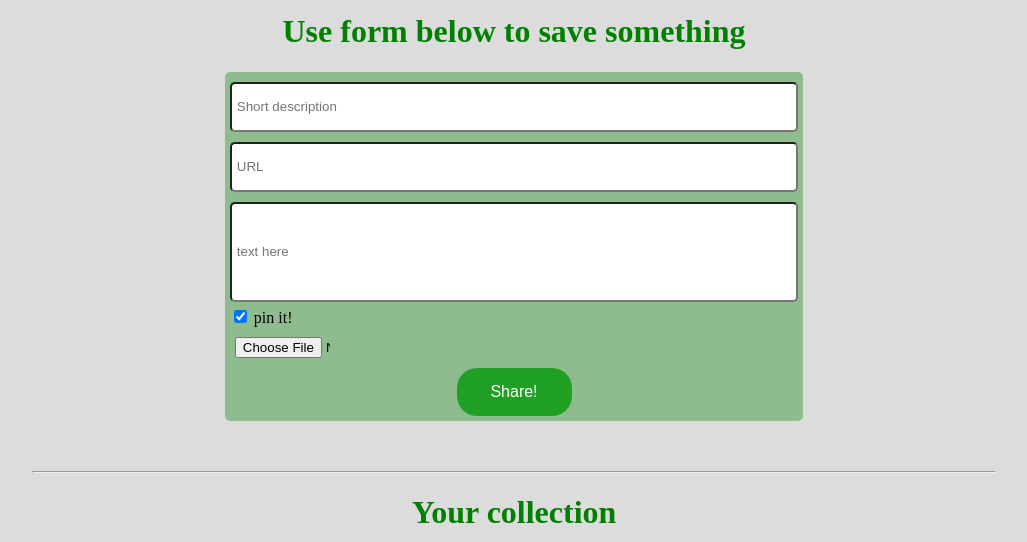
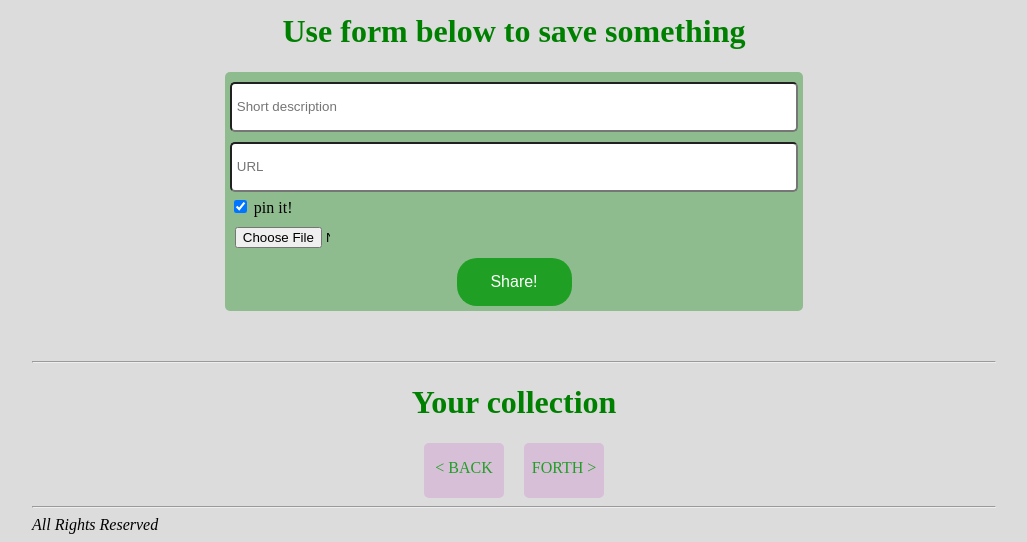
Before and after one commit to gudkov-a/shareit, a Django app: page / in a window 1280 px wide. Shown: the part 131-673 px from the top of the page, without its empty margins (126-1153 px from the left). Run offline with Django 3.2, Linux system fonts and the light colour scheme; the visitor is signed in with stand-in values (Sample User, id 1); data that the repository does not hold is empty.

Commit message:
hide text from template

```diff
--- a/api/templates/index.html
+++ b/api/templates/index.html
@@ -27,7 +27,7 @@
 
         {{ form.new_desc }} {{ form.new_desc.errors }}
         {{ form.new_url }} {{ form.new_url.errors }}
-        {{form.text }} {{form.text.errors }}
+<!--        {{form.text }} {{form.text.errors }}-->
         <div class="form_options">
             <div class="pinned_container">
                 {{ form.pinned }} {{ form.pinned.errors }}
```
